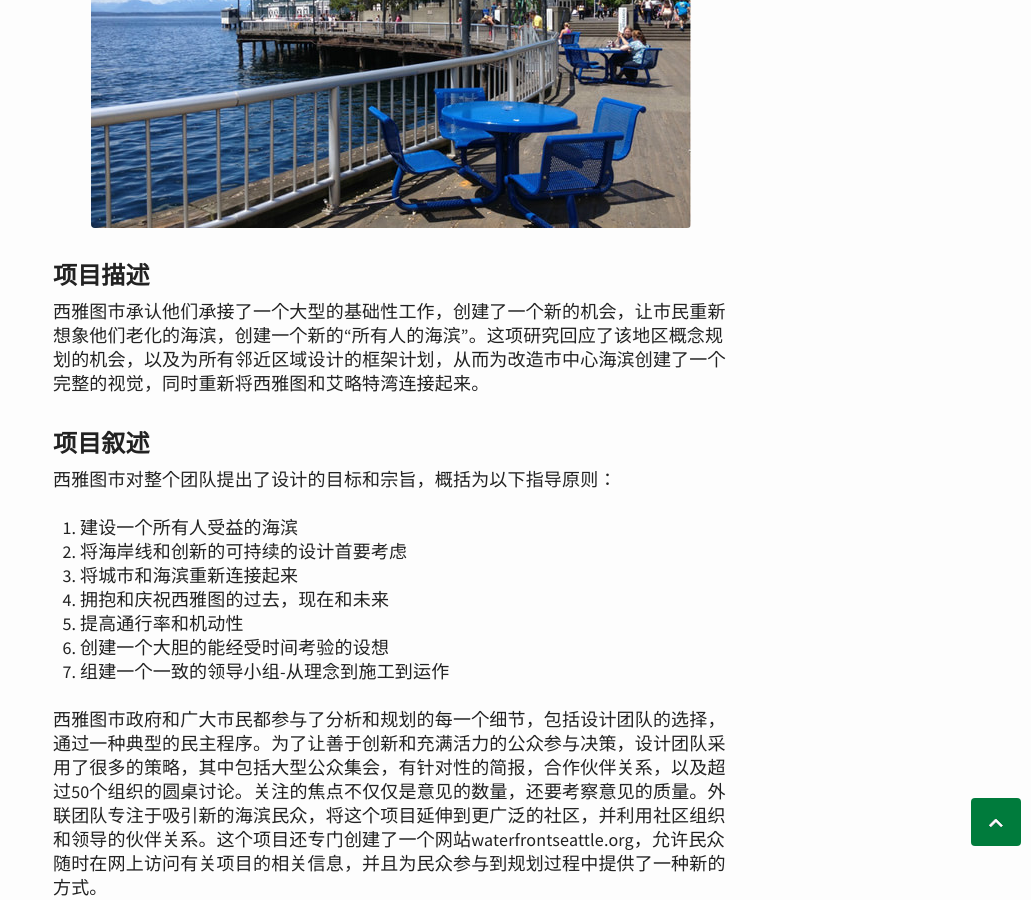
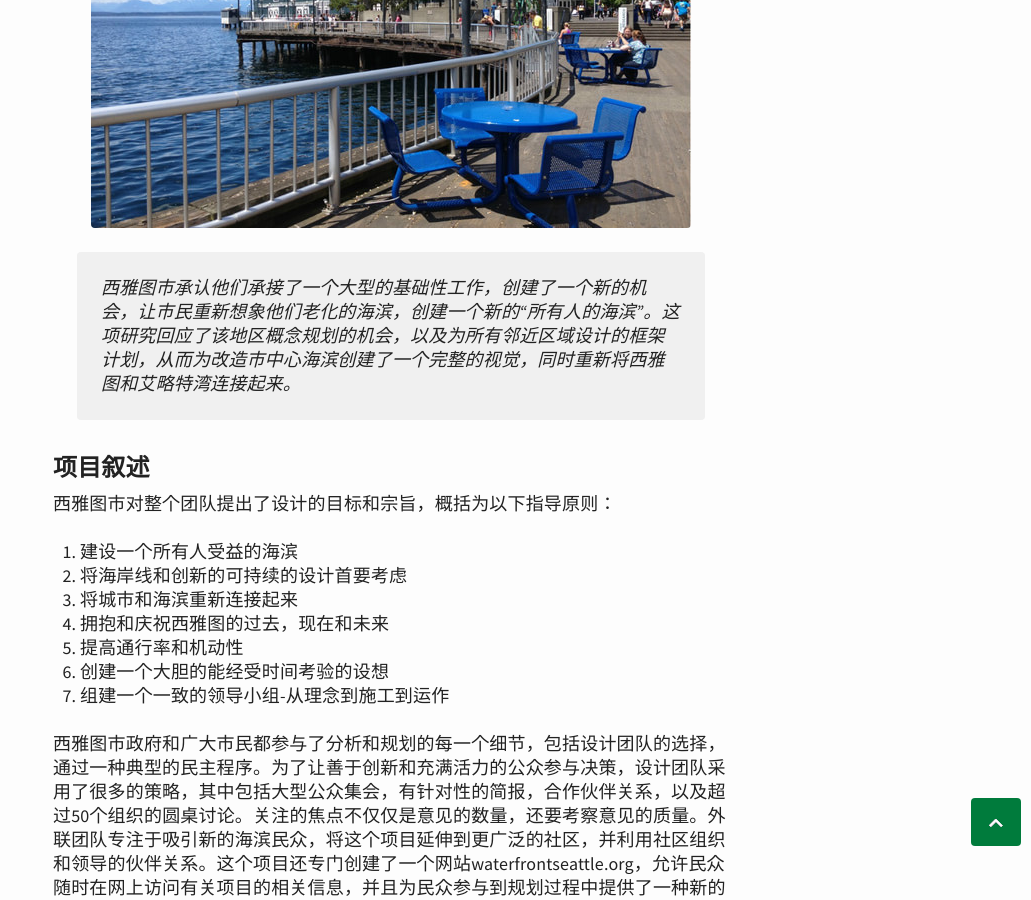
Before and after one commit to xiaoyu33/xiaoyu33.github.io, a Jekyll site: the page built from _posts/2015-08-19-西雅图海滨.md, in a window 1280 px wide and 900 px high, scrolled down 952 px. Shown: the whole window, without its empty margins (249-1280 px from the left). Built offline with Jekyll 4.4.1, drawn with Linux system fonts in a browser that asks for light colours; comment, search, counter and statistics services are not loaded.

Commit message:
Update 2015-08-19-西雅图海滨.md

```diff
--- a/_posts/2015-08-19-西雅图海滨.md
+++ b/_posts/2015-08-19-西雅图海滨.md
@@ -6,8 +6,7 @@ title: 西雅图海滨
 
 ![西雅图海滨](/img/xythb-2.jpeg)
 
-### 项目描述 ###
-西雅图市承认他们承接了一个大型的基础性工作，创建了一个新的机会，让市民重新想象他们老化的海滨，创建一个新的“所有人的海滨”。这项研究回应了该地区概念规划的机会，以及为所有邻近区域设计的框架计划，从而为改造市中心海滨创建了一个完整的视觉，同时重新将西雅图和艾略特湾连接起来。
+> 西雅图市承认他们承接了一个大型的基础性工作，创建了一个新的机会，让市民重新想象他们老化的海滨，创建一个新的“所有人的海滨”。这项研究回应了该地区概念规划的机会，以及为所有邻近区域设计的框架计划，从而为改造市中心海滨创建了一个完整的视觉，同时重新将西雅图和艾略特湾连接起来。
 
 ### 项目叙述 ###
 西雅图市对整个团队提出了设计的目标和宗旨，概括为以下指导原则：
```
